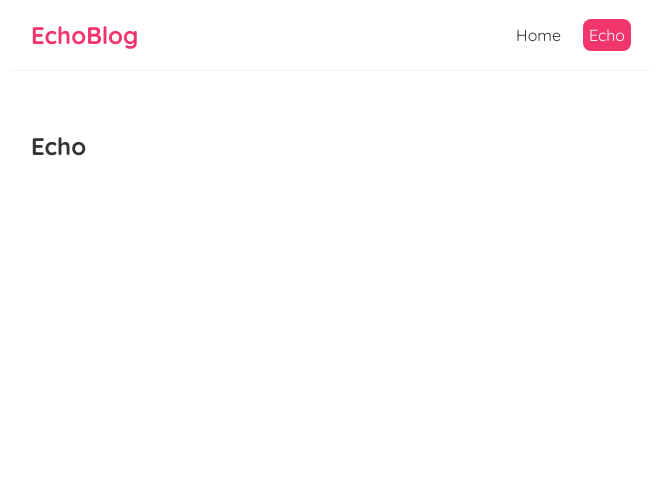
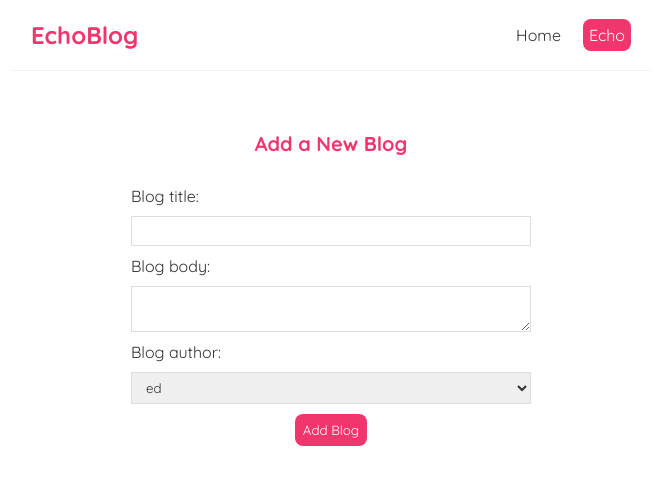
Before and after one commit to edcabiltes/react-app, a React (Create React App) app: page /create in a window 1280 px wide. Shown: the top 484 px of the page, without its empty margins (309-971 px from the left). Built offline with nearby package versions, Linux system fonts and the light colour scheme.

Commit message:
Added controlled inputs for form handling

```diff
--- a/src/Create.js
+++ b/src/Create.js
@@ -1,7 +1,37 @@
+import { useState } from "react";
+
 const Create = () => {
+  const [title, setTitle] = useState('');
+  const [body, setBody] = useState('');
+  const [author, setAuthor] = useState('ed');
+
   return (
     <div className="create">
-        <h2>Echo</h2>
+        <h2>Add a New Blog</h2>
+        <form>
+            <label>Blog title:</label>
+            <input
+                type="text"
+                required
+                value={title}
+                onChange={(e) => setTitle(e.target.value)}
+            />
+            <label>Blog body:</label>
+            <textarea
+                required
+                value={body}
+                onChange={(e) => setBody(e.target.value)}
+            ></textarea>
+            <label>Blog author:</label>
+            <select
+                value={author}
+                onChange={(e) => setAuthor(e.target.value)}
+            >
+                <option value="ed">ed</option>
+                <option value="baste">baste</option>
+            </select>
+            <button>Add Blog</button>
+        </form>
     </div>
   )
 }
--- a/src/index.css
+++ b/src/index.css
@@ -81,3 +81,40 @@
   border-radius: 8px;
   cursor: pointer;
 }
+
+/* create new blog form */
+
+.create {
+  max-width: 400px;
+  margin: 0 auto;
+  text-align: center;
+}
+
+.create label {
+  text-align: left;
+  display: block;
+}
+
+.create h2 {
+  font-size: 20px;
+  color: #f1356d;
+  margin-bottom: 30px;
+}
+
+.create input, .create textarea, .create select {
+  width: 100%;
+  padding: 6px 10px;
+  margin: 10px 0;
+  border: 1px solid #ddd;
+  box-sizing: border-box;
+  display: block;
+}
+
+.create button {
+  background: #f1356d;
+  color: #fff;
+  border: 0;
+  padding: 8px;
+  border-radius: 8px;
+  cursor: pointer;
+}
```
